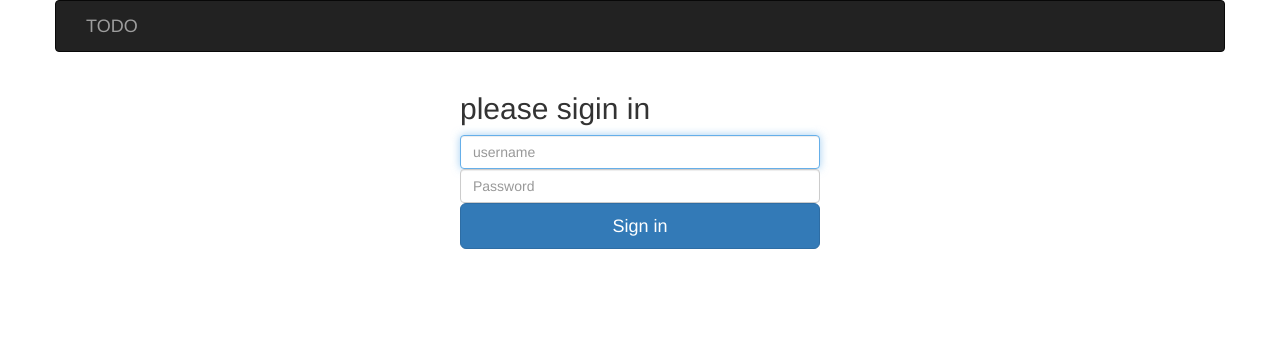
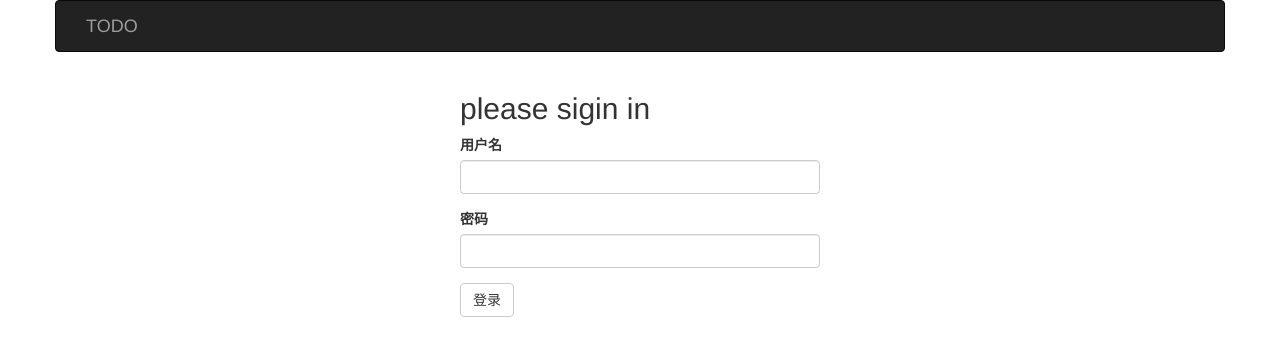
Before and after one commit to lalor/todolist, a Flask app: page /login in a window 1280 px wide. Shown: the top 356 px of the page. Run offline with Flask 2, Linux system fonts and the light colour scheme; some libraries are stand-ins or nearby versions.

Commit message:
使用Flask-login管理登录

```diff
--- a/app.py
+++ b/app.py
@@ -2,12 +2,13 @@
 #-*- coding: UTF-8 -*-
 from __future__ import unicode_literals
 
-from flask import (Flask, render_template, session, redirect, url_for, request, flash)
+from flask import (Flask, render_template, redirect, url_for, request, flash)
 from flask_bootstrap import Bootstrap
+from flask_login import login_required, login_user, logout_user, current_user
 
-from forms import TodoListForm
-from ext import db
-from models import TodoList
+from forms import TodoListForm, LoginForm
+from ext import db, login_manager
+from models import TodoList, User
 
 SECRET_KEY = 'This is my key'
 
@@ -15,27 +16,25 @@ app = Flask(__name__)
 bootstrap = Bootstrap(app)
 
 app.secret_key = SECRET_KEY
-app.config['USERNAME'] = 'admin'
-app.config['PASSWORD'] = 'admin'
 app.config['SQLALCHEMY_DATABASE_URI'] = "mysql://laimingxing:laimingxing@59.111.123.138/test"
 app.config['SQLALCHEMY_TRACK_MODIFICATIONS'] = True
 
 
 db.init_app(app)
+login_manager.init_app(app)
+login_manager.login_view = "login"
 
 
 @app.route('/', methods=['GET', 'POST'])
+@login_required
 def show_todo_list():
-    if not session.get('logged_in'):
-        return redirect(url_for('login'))
-
     form = TodoListForm()
     if request.method == 'GET':
         todolists = TodoList.query.all()
         return render_template('index.html', todolists=todolists, form=form)
     else:
         if form.validate_on_submit():
-            todolist = TodoList(1, form.title.data, form.status.data)
+            todolist = TodoList(current_user.id, form.title.data, form.status.data)
             db.session.add(todolist)
             db.session.commit()
             flash('You have add a new todo list')
@@ -45,6 +44,7 @@ def show_todo_list():
 
 
 @app.route('/delete/<int:id>')
+@login_required
 def delete_todo_list(id):
      todolist = TodoList.query.filter_by(id=id).first_or_404()
      db.session.delete(todolist)
@@ -54,6 +54,7 @@ def delete_todo_list(id):
 
 
 @app.route('/change/<int:id>', methods=['GET', 'POST'])
+@login_required
 def change_todo_list(id):
     if request.method == 'GET':
         todolist = TodoList.query.filter_by(id=id).first_or_404()
@@ -77,23 +78,29 @@ def change_todo_list(id):
 @app.route('/login', methods=['GET', 'POST'])
 def login():
     if request.method == 'POST':
-        if request.form['username'] != app.config['USERNAME']:
-            flash('Invalid username')
-        elif request.form['password'] != app.config['PASSWORD']:
-            flash('Invalid password')
-        else:
-            session['logged_in'] = True
+        user = User.query.filter_by(username=request.form['username'], password=request.form['password']).first()
+        if user:
+            login_user(user)
             flash('you have logged in!')
             return redirect(url_for('show_todo_list'))
-    return render_template('login.html')
+        else:
+            flash('Invalid username or password')
+    form = LoginForm()
+    return render_template('login.html', form=form)
 
 
 @app.route('/logout')
+@login_required
 def logout():
-    session.pop('logged_in', None)
+    logout_user()
     flash('you have logout!')
     return redirect(url_for('login'))
 
 
+@login_manager.user_loader
+def load_user(user_id):
+    return User.query.filter_by(id=int(user_id)).first()
+
+
 if __name__ == '__main__':
     app.run(host='0.0.0.0', port=5000, debug=True)
--- a/ext.py
+++ b/ext.py
@@ -1,5 +1,7 @@
 #!/usr/bin/python
 #-*- coding: UTF-8 -*-
 from flask_sqlalchemy import SQLAlchemy
+from flask_login import LoginManager
 
 db = SQLAlchemy()
+login_manager = LoginManager()
--- a/forms.py
+++ b/forms.py
@@ -2,10 +2,16 @@
 #-*- coding: UTF-8 -*-
 from __future__ import unicode_literals
 from flask_wtf import FlaskForm
-from wtforms import RadioField, SubmitField, StringField
+from wtforms import RadioField, SubmitField, StringField, PasswordField
 from wtforms.validators import DataRequired, Length
 
 class TodoListForm(FlaskForm):
     title = StringField('标题', validators=[DataRequired(), Length(1, 64)])
     status = RadioField('是否完成', validators=[DataRequired()],  choices=[("1", '是'),("0",'否')])
-    submit = SubmitField('ADD')
+    submit = SubmitField('提交')
+
+
+class LoginForm(FlaskForm):
+    username = StringField('用户名', validators=[DataRequired(), Length(1, 24)])
+    password = PasswordField('密码', validators=[DataRequired(), Length(1, 24)])
+    submit = SubmitField('登录')
--- a/templates/base.html
+++ b/templates/base.html
@@ -6,11 +6,11 @@
     <nav class="navbar navbar-inverse container">
         <div class="navbar-header"> <a class="navbar-brand" href="{{ url_for('show_todo_list') }}">TODO</a> </div>
         <!-- logout links -->
-        {% if "logged_in" in session %}
-        <ul class="nav navbar-nav pull-right">
-            <li><a class="btn" href="{{ url_for('logout') }}">logout</a></li>
-        </ul>
-    {% endif %}
+        {% if current_user.is_authenticated %}
+            <ul class="nav navbar-nav pull-right">
+                <li><a class="btn" href="{{ url_for('logout') }}">logout</a></li>
+            </ul>
+        {% endif %}
     </nav>
 {% endblock %}
 
--- a/templates/login.html
+++ b/templates/login.html
@@ -1,14 +1,11 @@
 {% extends "base.html" %}
+{% import "bootstrap/wtf.html" as wtf %}
 
 {% block page_content %}
 <div class="row">
     <div class="col-md-4 col-md-offset-4">
-        <form class="form-signin" role="form" method='POST' action="{{url_for('login') }}">
-            <h2 class="form-signin-heading">please sigin in</h2>
-            <input type="username" name="username" class="form-control" placeholder="username" required autofocus>
-            <input type="password" name="password" class="form-control" placeholder="Password" required>
-            <button class="btn btn-lg btn-primary btn-block" type="submit">Sign in</button>
-        </form>
+        <h2 class="form-signin-heading">please sigin in</h2>
+        {{ wtf.quick_form(form, form_type="horizontal") }}
     </div>
 </div>
 {% endblock %}
```
Also changed, not shown: models.py (+12 -0 lines).
